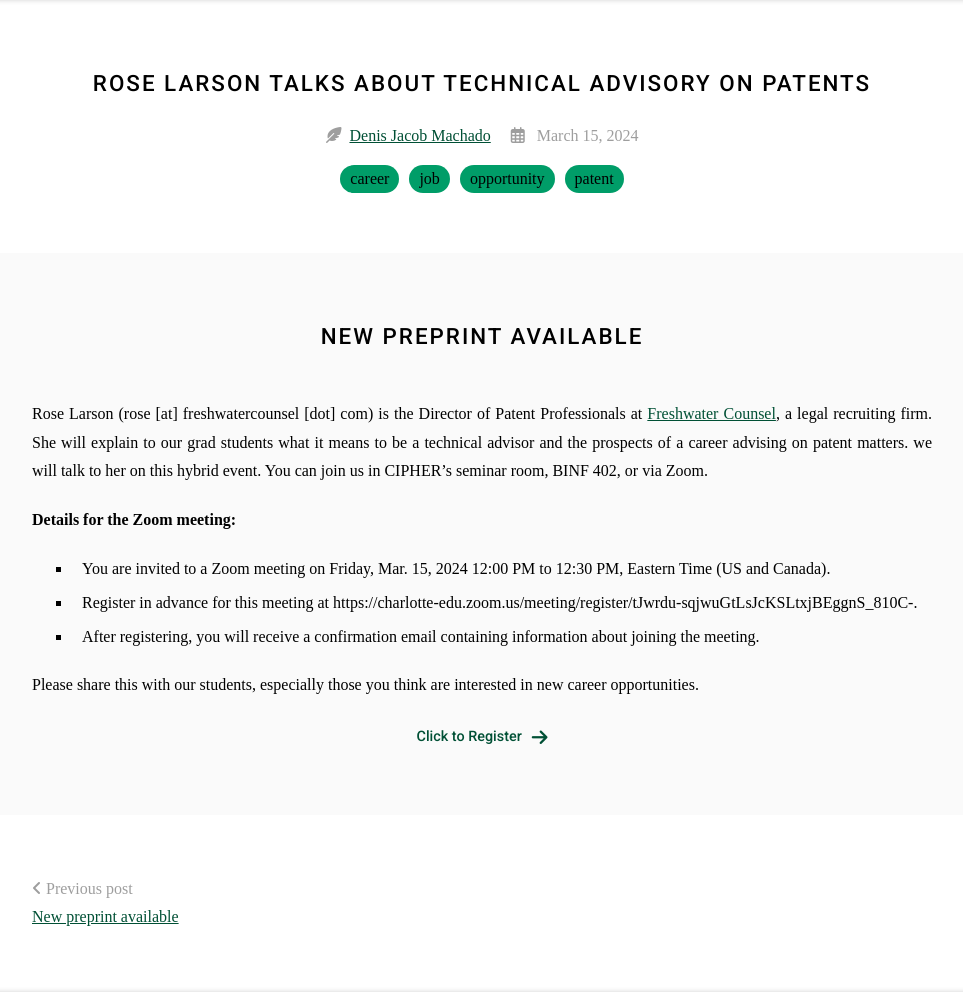
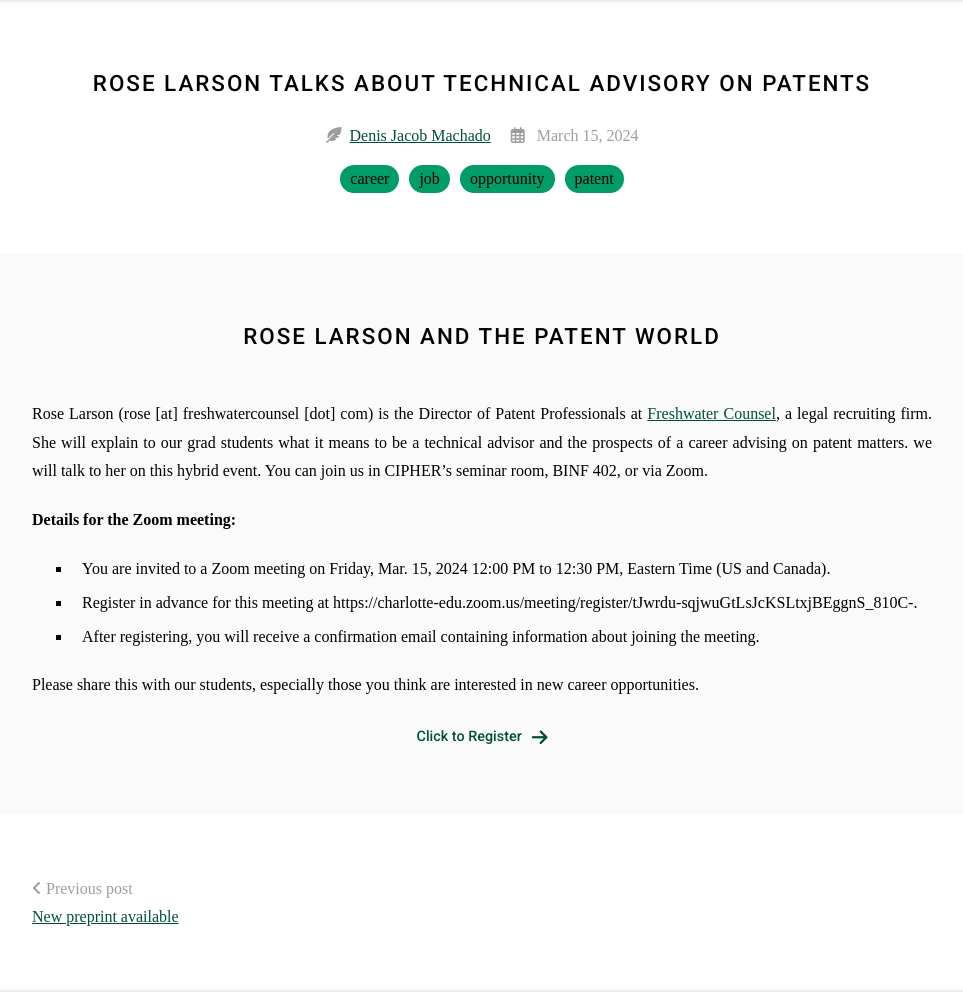
Before and after one commit to machadodj/machadodj.github.io, a Jekyll site: the page built from _posts/2024-03-15-careers.md, in a window 1280 px wide. Shown: the part 110-1102 px from the top of the page, without its empty margins (158-1121 px from the left). Built offline with Jekyll 4.4.1, drawn with Linux system fonts in a browser that asks for light colours; nearby versions of some CDN libraries; some web fonts are replaced; grey boxes are pictures that could not be loaded.

Commit message:
Update 2024-03-15-careers.md

```diff
--- a/_posts/2024-03-15-careers.md
+++ b/_posts/2024-03-15-careers.md
@@ -9,7 +9,7 @@ author: Denis Jacob Machado
 member: Denis_Jacob_Machado
 ---
 
-# New preprint available
+# Rose Larson and the patent world
 
 Rose Larson (rose [at] freshwatercounsel [dot] com) is the Director of Patent Professionals at [Freshwater Counsel](https://www.google.com/url?q=http://freshwatercounsel.com/&sa=D&source=calendar&ust=1710770921380971&usg=AOvVaw10SqiXpLnjaPT6PRyKoU79), a legal recruiting firm. She will explain to our grad students what it means to be a technical advisor and the prospects of a career advising on patent matters. we will talk to her on this hybrid event. You can join us in CIPHER's seminar room, BINF 402, or via Zoom.
 
```
